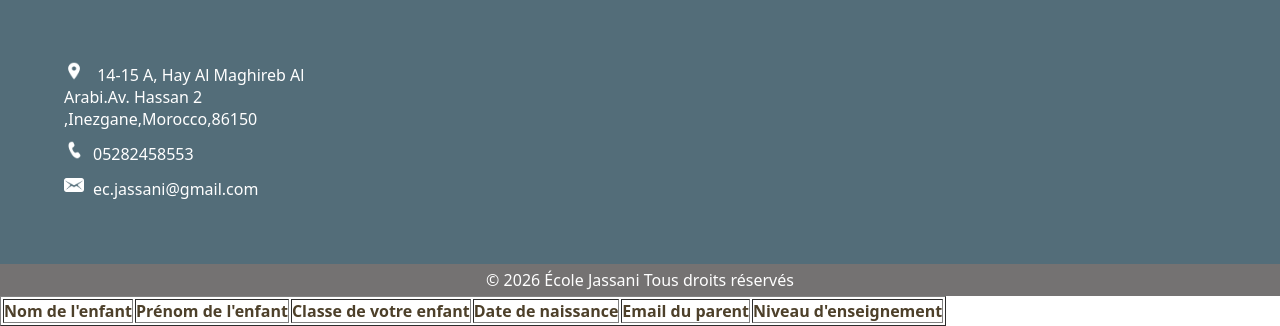
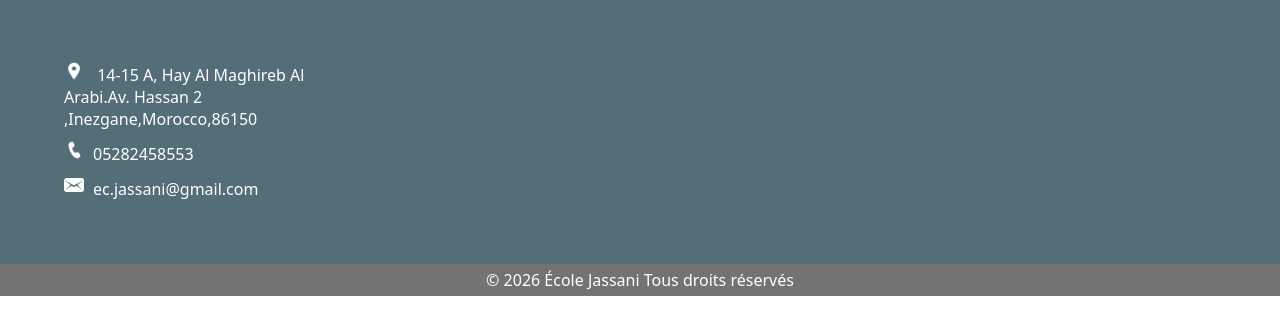
Before and after one commit to skouti-7788/page-vitrine, a plain HTML site: page index.html in a window 1280 px wide. Shown: the part 2194-2520 px from the top of the page. After the commit the page ends 2490 px from the top, so only its background shows below. Drawn offline with Linux system fonts and the light colour scheme.

Commit message:
Update index.html

```diff
--- a/index.html
+++ b/index.html
@@ -155,22 +155,5 @@
         </form>
     </div>
     <script src="formule.js" ></script>
- <!--==============================================================  -->
-    <table border="1" id="table">
-    <thead>
-        <tr>
-            <th>Nom de l'enfant</th>
-            <th>Prénom de l'enfant</th>
-            <th>Classe de votre enfant</th>
-            <th>Date de naissance</th>
-            <th>Email du parent</th>
-            <th>Niveau d'enseignement</th>
-        </tr>
-    </thead>
-    <tbody></tbody>
-</table>
-    <script src="todolist.js" ></script>
-
-
 </body>
 </html>
```
